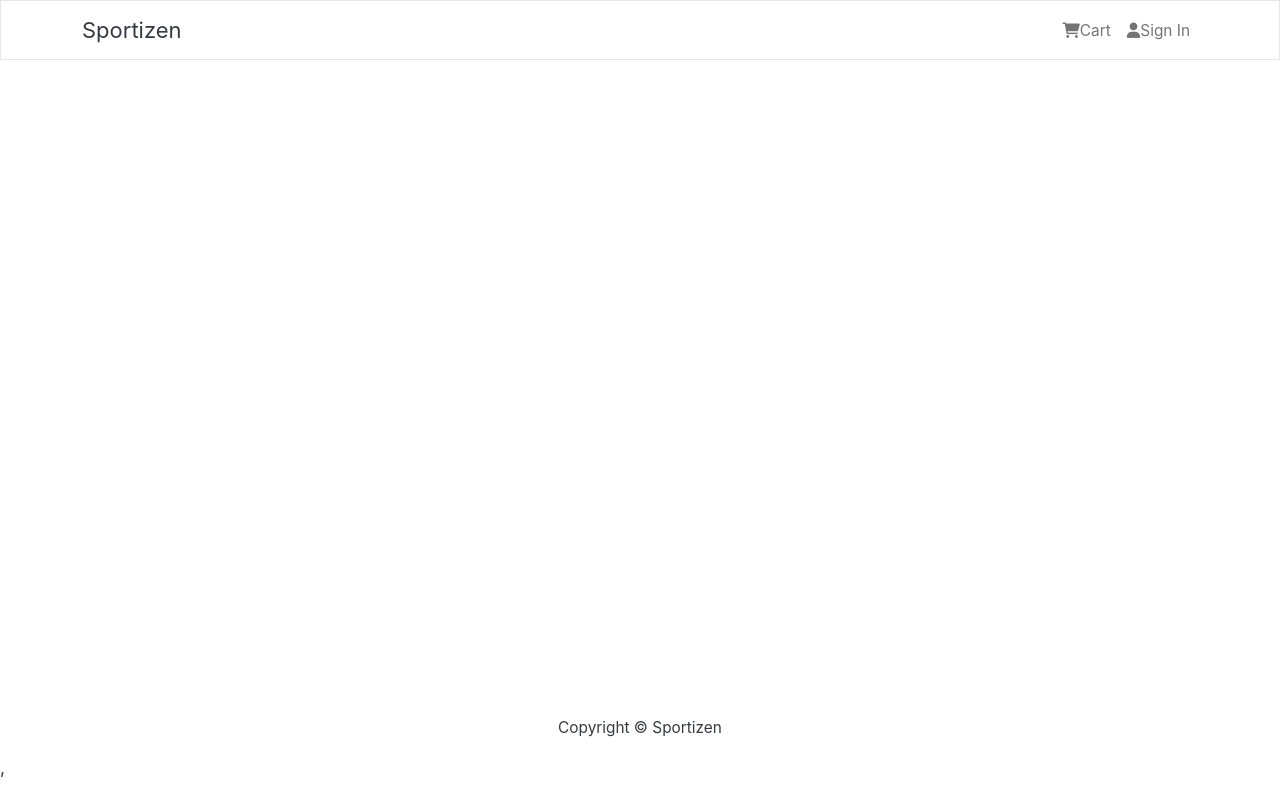
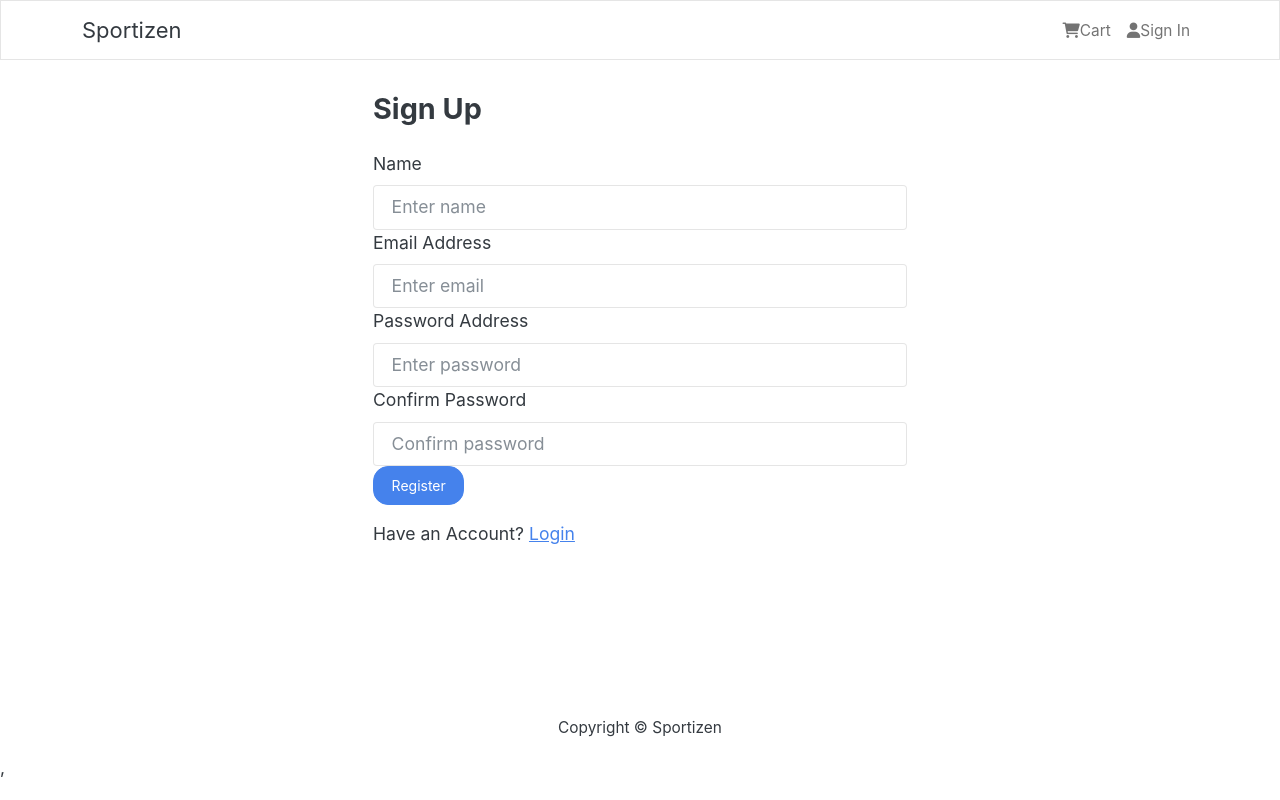
Before and after one commit to keval28598/Sportizen, a React (Create React App) app in the folder frontend/: page /register in a window 1280 px wide. Built offline with nearby package versions, Linux system fonts and the light colour scheme.

Commit message:
error solved

```diff
--- a/frontend/src/App.js
+++ b/frontend/src/App.js
@@ -21,7 +21,7 @@ const App = () => {
       <Router>
       <Routes>
       <Route path='/login' element={<LoginScreen/>} />
-      <Route path='/register' component={<RegisterScreen/>} />
+      <Route path='/register' element={<RegisterScreen/>} />
       <Route path='/product/:id' element={<ProductScreen/>} />
       <Route path='/cart/:id' element={<CartScreen/>} />
       <Route path='/' element={<HomeScreen/>} exact />
--- a/frontend/src/screens/LoginScreen.js
+++ b/frontend/src/screens/LoginScreen.js
@@ -4,7 +4,7 @@ import { Link,useLocation } from 'react-router-dom'
 import { useDispatch, useSelector } from 'react-redux'
 import Message from '../components/Message'
 import Loader from '../components/Loader'
-import FormConatiner from '../components/FormConatiner'
+import FormConatiner from '../components/FormContainer'
 import { login } from '../actions/userActions'
 import { useNavigate } from 'react-router-dom'
 
--- a/frontend/src/screens/RegisterScreen.js
+++ b/frontend/src/screens/RegisterScreen.js
@@ -1,5 +1,5 @@
 import React, { useState, useEffect } from 'react'
-import { Link } from 'react-router-dom'
+import { Link, useLocation, useNavigate } from 'react-router-dom'
 import { Form, Button, Row, Col } from 'react-bootstrap'
 import { useDispatch, useSelector } from 'react-redux'
 import Message from '../components/Message'
@@ -7,7 +7,10 @@ import Loader from '../components/Loader'
 import FormContainer from '../components/FormContainer'
 import { register } from '../actions/userActions'
 
-const RegisterScreen = ({ location, history }) => {
+
+const RegisterScreen = ({  }) => {
+  const location = useLocation();
+  const navigate = useNavigate();
   const [name, setName] = useState('')
   const [email, setEmail] = useState('')
   const [password, setPassword] = useState('')
@@ -23,9 +26,9 @@ const RegisterScreen = ({ location, history }) => {
 
   useEffect(() => {
     if (userInfo) {
-      history.push(redirect)
+      navigate(redirect)
     }
-  }, [history, userInfo, redirect])
+  }, [userInfo, redirect])
 
   const submitHandler = (e) => {
     e.preventDefault()
```
Also changed, not shown: frontend/src/components/FormContainer.js (renamed from frontend/src/components/FormConatiner.js).
